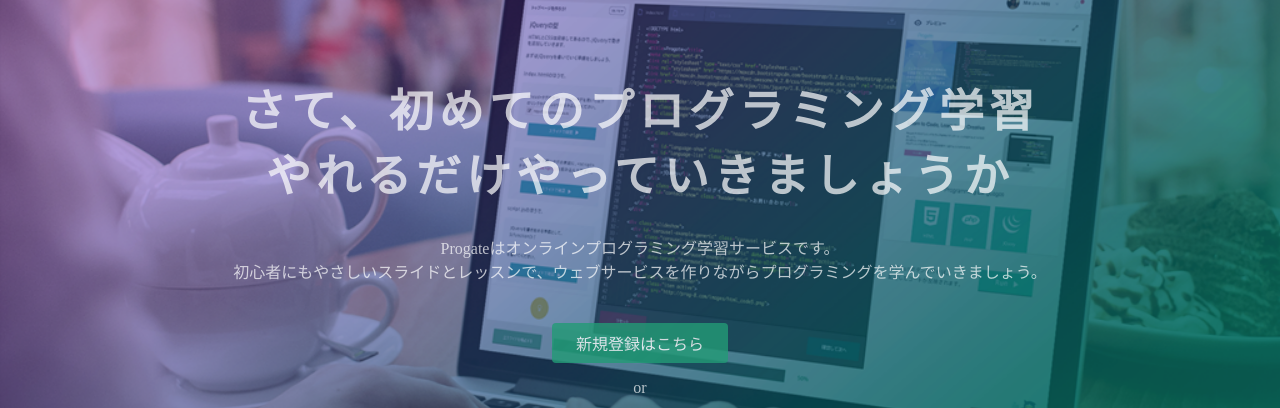
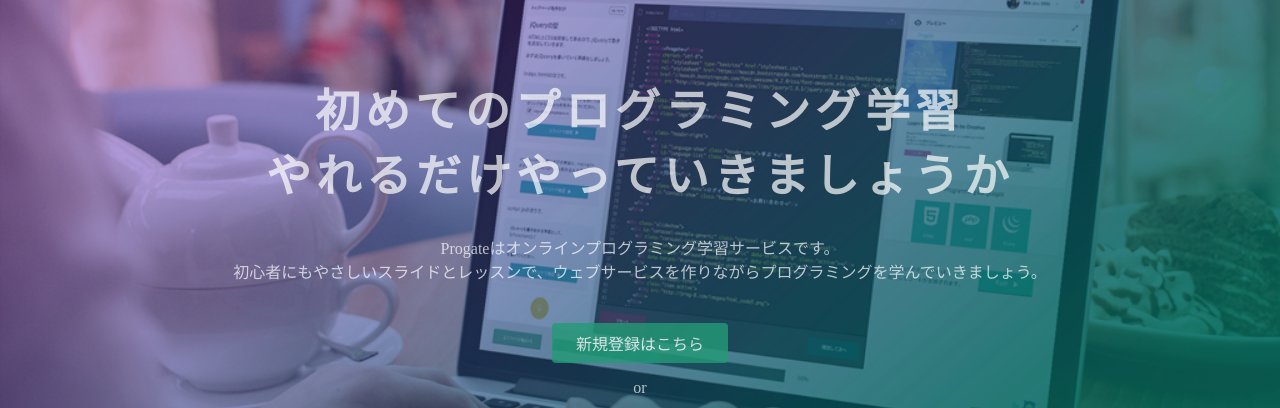
Before and after one commit to jyakuno/sps, a plain HTML site: page index.html in a window 1280 px wide. Shown: the part 135-543 px from the top of the page. Drawn offline with Linux system fonts and the light colour scheme.

Commit message:
Update index.html

```diff
--- a/index.html
+++ b/index.html
@@ -23,7 +23,7 @@
   </header>
   <div class="top-wrapper">
     <div class="container">
-      <h1>さて、初めてのプログラミング学習<br>やれるだけやっていきましょうか</h1>
+      <h1>初めてのプログラミング学習<br>やれるだけやっていきましょうか</h1>
       <p>Progateはオンラインプログラミング学習サービスです。<br>初心者にもやさしいスライドとレッスンで、ウェブサービスを作りながらプログラミングを学んでいきましょう。</p>
       <div class="btn-wrapper">
         <a href="#" class="btn signup">新規登録はこちら</a>
```
